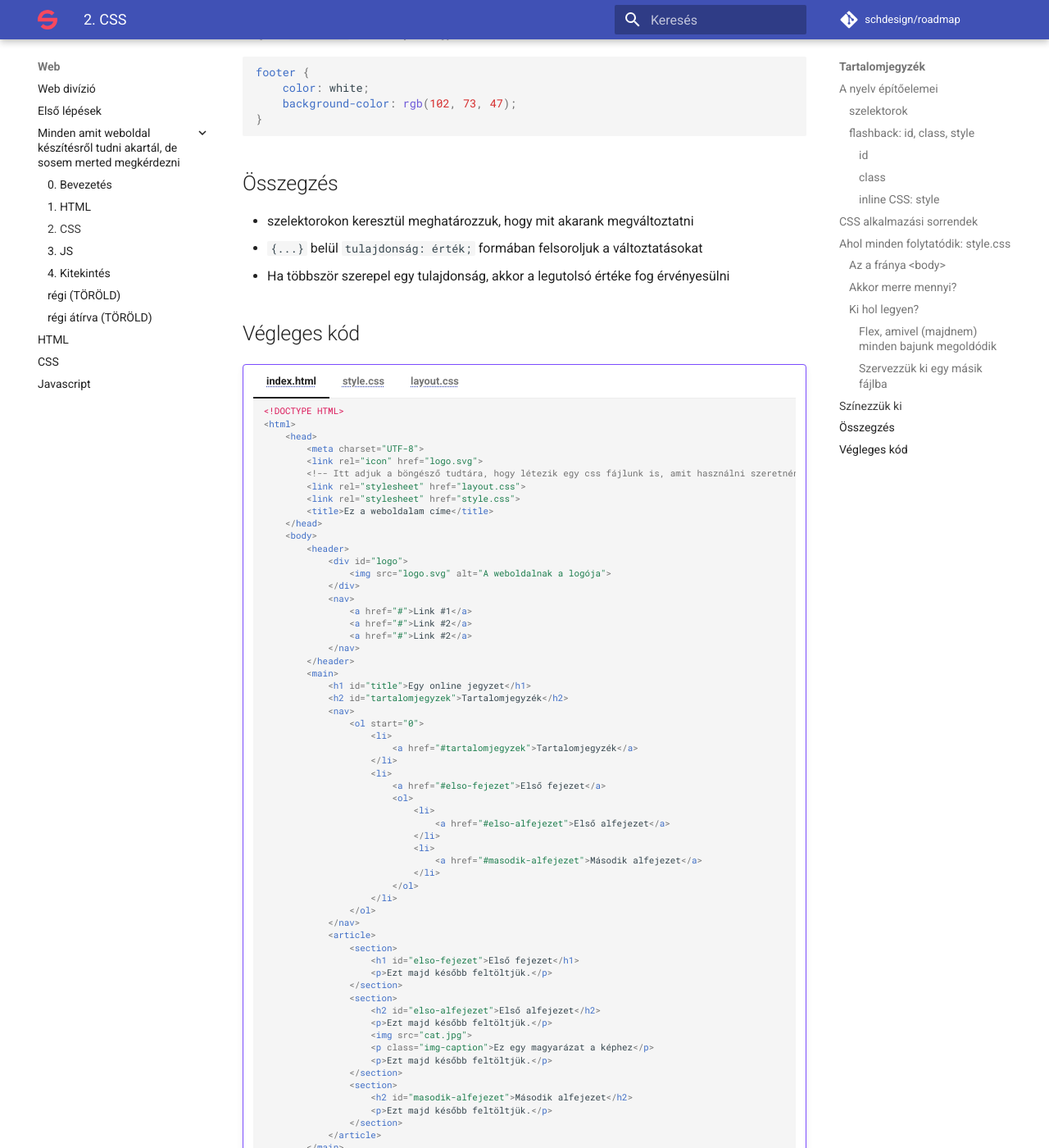
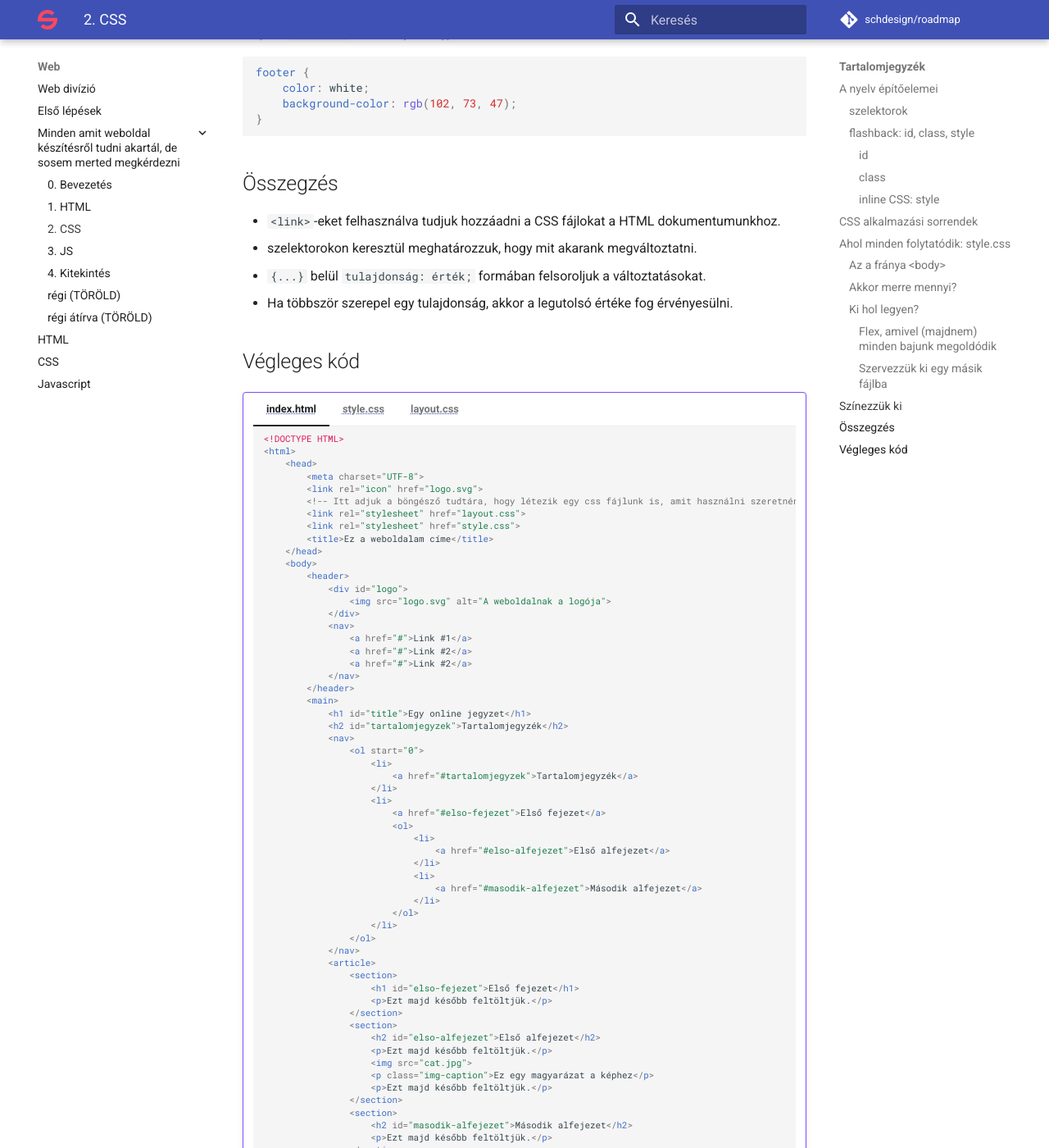
Before and after one commit to simonyiszk/schdesign-roadmap, an MkDocs documentation site: the page built from docs/web/tutorials/step-by-step/sbs_02_css.md, in a window 1280 px wide and 1400 px high, scrolled down 12133 px. Shown: the whole window at 82% size. Built offline with MkDocs 1.6.1 and Material for MkDocs 9.7.7, drawn with Linux system fonts in a browser that asks for light colours; some of the changed text lies outside the part shown.

Commit message:
addition

````diff
--- a/docs/web/tutorials/step-by-step/sbs_02_css.md
+++ b/docs/web/tutorials/step-by-step/sbs_02_css.md
@@ -619,9 +619,10 @@ footer {
 
 ## Összegzés
 
-- szelektorokon keresztül meghatározzuk, hogy mit akarank megváltoztatni
-- `{...}` belül `tulajdonság: érték;` formában felsoroljuk a változtatásokat
-- Ha többször szerepel egy tulajdonság, akkor a legutolsó értéke fog érvényesülni
+- `<link>`-eket felhasználva tudjuk hozzáadni a CSS fájlokat a HTML dokumentumunkhoz.
+- szelektorokon keresztül meghatározzuk, hogy mit akarank megváltoztatni.
+- `{...}` belül `tulajdonság: érték;` formában felsoroljuk a változtatásokat.
+- Ha többször szerepel egy tulajdonság, akkor a legutolsó értéke fog érvényesülni.
 
 ## Végleges kód
 
@@ -801,3 +802,6 @@ footer {
             justify-content: center;
         }
         ```
+
+!!! note "Megjegyzés"
+    A CSS fájlokban sok nagyon feladat specifikus szelektor lett használva, így a kódot nem nagyon lehet egyszerűen újra felhasználni.
````
